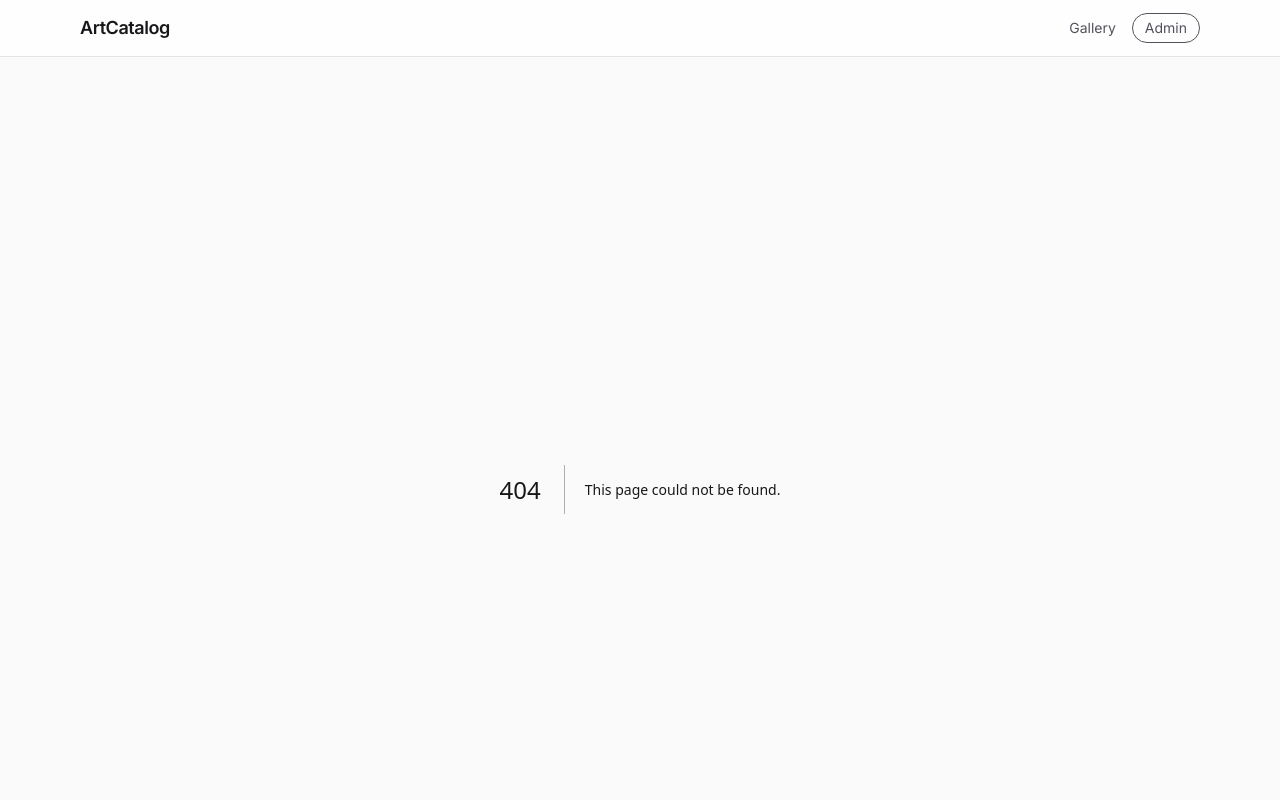
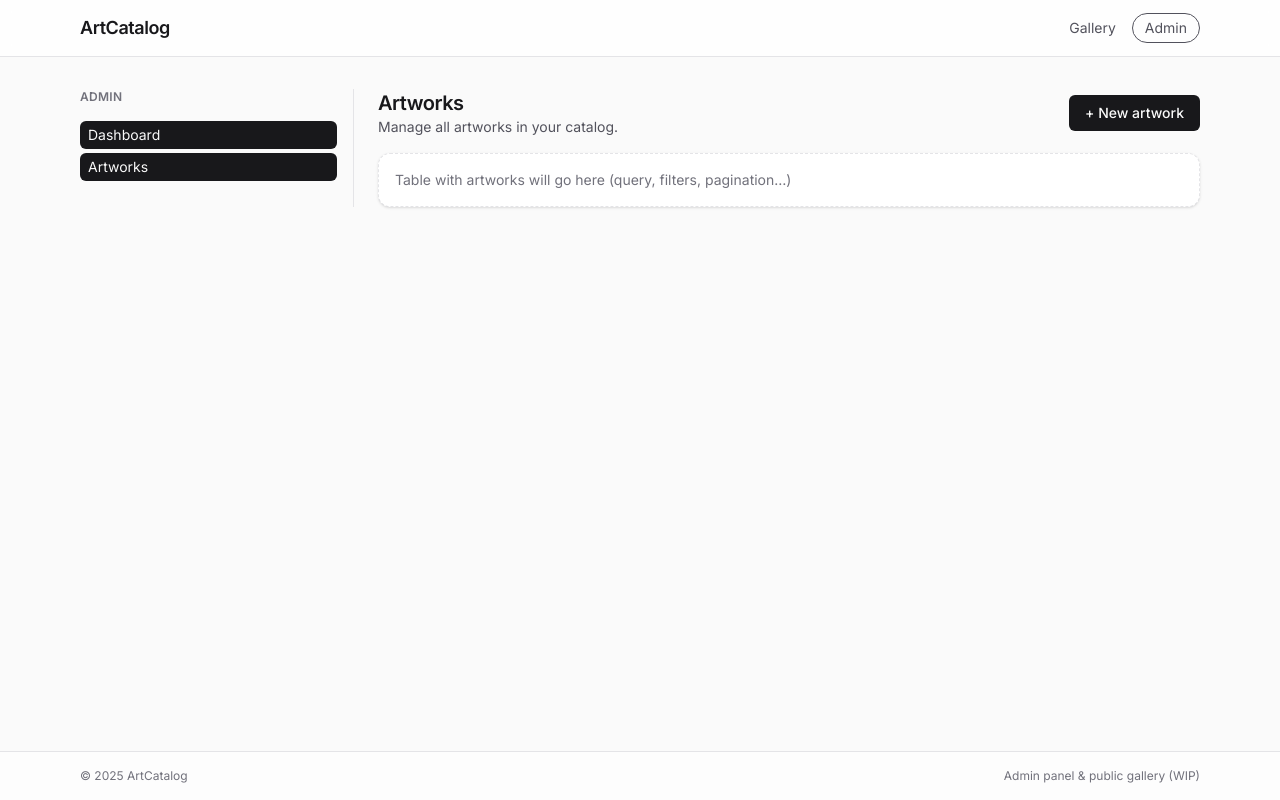
Before and after one commit to anita-tpj/art-catalog-fe, a Next.js app: page /admin/artworks in a window 1280 px wide. Before the commit this address had no page. Shown: the top 800 px of the page. Built offline with nearby package versions, Linux system fonts and the light colour scheme.

Commit message:
Create admin routes; Add UI components

```diff
--- /dev/null
+++ b/src/app/admin/artworks/new/page.tsx
@@ -0,0 +1,16 @@
+import { Card } from "@/components/ui/card";
+
+export default function NewArtworkPage() {
+  return (
+    <section className="space-y-4">
+      <h1 className="text-xl font-semibold tracking-tight">Create artwork</h1>
+      <p className="text-sm text-zinc-600 dark:text-zinc-400">
+        Add a new artwork to the catalog.
+      </p>
+
+      <Card className="text-sm text-zinc-500 dark:text-zinc-400 border-dashed">
+        Form for creating artwork will go here (RHForm + Zod + image upload).
+      </Card>
+    </section>
+  );
+}
--- /dev/null
+++ b/src/app/admin/artworks/page.tsx
@@ -0,0 +1,25 @@
+import Link from "next/link";
+import { Button } from "@/components/ui/button";
+import { Card } from "@/components/ui/card";
+
+export default function AdminArtworksPage() {
+  return (
+    <section className="space-y-4">
+      <header className="flex items-center justify-between gap-2">
+        <div>
+          <h1 className="text-xl font-semibold tracking-tight">Artworks</h1>
+          <p className="text-sm text-zinc-600 dark:text-zinc-400">
+            Manage all artworks in your catalog.
+          </p>
+        </div>
+        <Button asChild>
+          <Link href="/admin/artworks/new">+ New artwork</Link>
+        </Button>
+      </header>
+
+      <Card className="text-sm text-zinc-500 dark:text-zinc-400 border-dashed">
+        Table with artworks will go here (query, filters, pagination…)
+      </Card>
+    </section>
+  );
+}
--- /dev/null
+++ b/src/app/admin/layout.tsx
@@ -0,0 +1,19 @@
+import { PropsWithChildren } from "react";
+import { AdminSidebar } from "@/components/admin/AdminSidebar";
+
+export default function AdminLayout({ children }: PropsWithChildren) {
+  return (
+    <div className="grid gap-6 md:grid-cols-[.5fr_1.5fr]">
+      <aside className="border-r border-zinc-200 pr-4 dark:border-zinc-800">
+        <div className="mb-4">
+          <h2 className="text-xs font-semibold uppercase tracking-wide text-zinc-500 dark:text-zinc-400">
+            Admin
+          </h2>
+        </div>
+        <AdminSidebar />
+      </aside>
+
+      <div className="space-y-4">{children}</div>
+    </div>
+  );
+}
--- a/src/app/admin/page.tsx
+++ b/src/app/admin/page.tsx
@@ -1,20 +1,18 @@
-"use client";
-
-import { useArtworks } from "@/hooks/useArtWorks";
-
+import { Card } from "@/components/ui/card";
 
 export default function AdminDashboardPage() {
-  const { data, isLoading, error } = useArtworks();
+  return (
+    <section className="space-y-4">
+      <h1 className="text-2xl font-semibold tracking-tight">Admin dashboard</h1>
+      <p className="text-sm text-zinc-600 dark:text-zinc-400">
+        Quick overview of your catalog.
+      </p>
 
-  return (
-    <section>
-      <h1 className="text-2xl font-semibold tracking-tight">Admin dashboard</h1>
-
-      {isLoading && <p>Loading artworks…</p>}
-      {error && <p className="text-red-500">Error loading artworks</p>}
-      {data && (
-        <pre className="mt-4 text-xs">{JSON.stringify(data, null, 2)}</pre>
-      )}
+      <div className="grid gap-4 md:grid-cols-3">
+        <Card>Artworks count (soon)</Card>
+        <Card>Artists count (soon)</Card>
+        <Card>Categories count (soon)</Card>
+      </div>
     </section>
   );
 }
--- /dev/null
+++ b/src/components/admin/AdminSidebar.tsx
@@ -0,0 +1,37 @@
+"use client";
+
+import Link from "next/link";
+import { usePathname } from "next/navigation";
+import { cn } from "@/lib/utils";
+
+const items = [
+  { href: "/admin", label: "Dashboard" },
+  { href: "/admin/artworks", label: "Artworks" },
+  // kasnije: artists, categories, settings...
+];
+
+export function AdminSidebar() {
+  const pathname = usePathname();
+
+  return (
+    <nav className="flex flex-col gap-1 text-sm">
+      {items.map((item) => {
+        const active =
+          pathname === item.href || pathname.startsWith(item.href + "/");
+        return (
+          <Link
+            key={item.href}
+            href={item.href}
+            className={cn(
+              "rounded-md px-2 py-1 text-zinc-600 hover:bg-zinc-100 hover:text-zinc-900 dark:text-zinc-300 dark:hover:bg-zinc-800 dark:hover:text-zinc-50",
+              active &&
+                "bg-zinc-900 text-zinc-50 hover:bg-zinc-900 dark:bg-zinc-50 dark:text-zinc-950"
+            )}
+          >
+            {item.label}
+          </Link>
+        );
+      })}
+    </nav>
+  );
+}
--- /dev/null
+++ b/src/components/ui/button.tsx
@@ -0,0 +1,39 @@
+import { Slot } from "@radix-ui/react-slot";
+import * as React from "react";
+import { cn } from "@/lib/utils";
+
+export interface ButtonProps
+  extends React.ButtonHTMLAttributes<HTMLButtonElement> {
+  asChild?: boolean;
+  variant?: "primary" | "outline" | "ghost";
+  size?: "sm" | "md";
+}
+
+export function Button({
+  asChild,
+  variant = "primary",
+  size = "md",
+  className,
+  ...props
+}: ButtonProps) {
+  const Comp = asChild ? Slot : "button";
+
+  return (
+    <Comp
+      className={cn(
+        "inline-flex items-center justify-center rounded-md text-sm font-medium transition-colors focus-visible:outline-none focus-visible:ring-2 focus-visible:ring-offset-2 disabled:pointer-events-none disabled:opacity-50",
+        "focus-visible:ring-zinc-900 focus-visible:ring-offset-zinc-50 dark:focus-visible:ring-zinc-50 dark:focus-visible:ring-offset-zinc-950",
+        variant === "primary" &&
+          "bg-zinc-900 text-zinc-50 hover:bg-zinc-800 dark:bg-zinc-50 dark:text-zinc-950 dark:hover:bg-zinc-200",
+        variant === "outline" &&
+          "border border-zinc-300 bg-transparent hover:bg-zinc-100 dark:border-zinc-700 dark:hover:bg-zinc-800",
+        variant === "ghost" &&
+          "bg-transparent hover:bg-zinc-100 dark:hover:bg-zinc-800",
+        size === "sm" && "h-8 px-3",
+        size === "md" && "h-9 px-4",
+        className
+      )}
+      {...props}
+    />
+  );
+}
--- /dev/null
+++ b/src/components/ui/card.tsx
@@ -0,0 +1,16 @@
+import { cn } from "@/lib/utils";
+
+export function Card({
+  className,
+  ...props
+}: React.HTMLAttributes<HTMLDivElement>) {
+  return (
+    <div
+      className={cn(
+        "rounded-xl border border-zinc-200 bg-white p-4 shadow-sm dark:border-zinc-800 dark:bg-zinc-950",
+        className
+      )}
+      {...props}
+    />
+  );
+}
--- /dev/null
+++ b/src/components/ui/input.tsx
@@ -0,0 +1,25 @@
+import * as React from "react";
+import { cn } from "@/lib/utils";
+
+export interface InputProps
+  extends React.InputHTMLAttributes<HTMLInputElement> {}
+
+export const Input = React.forwardRef<HTMLInputElement, InputProps>(
+  ({ className, type, ...props }, ref) => {
+    return (
+      <input
+        type={type}
+        className={cn(
+          "flex h-9 w-full rounded-md border border-zinc-300 bg-white px-3 py-1 text-sm shadow-sm",
+          "placeholder:text-zinc-400 focus-visible:outline-none focus-visible:ring-2 focus-visible:ring-zinc-900 focus-visible:ring-offset-2",
+          "dark:border-zinc-700 dark:bg-zinc-950 dark:text-zinc-50 dark:placeholder:text-zinc-500 dark:focus-visible:ring-zinc-50 dark:focus-visible:ring-offset-zinc-950",
+          className
+        )}
+        ref={ref}
+        {...props}
+      />
+    );
+  }
+);
+
+Input.displayName = "Input";
--- /dev/null
+++ b/src/components/ui/label.tsx
@@ -0,0 +1,19 @@
+import * as React from "react";
+import * as RadixLabel from "@radix-ui/react-label";
+import { cn } from "@/lib/utils";
+
+export const Label = React.forwardRef<
+  React.ElementRef<typeof RadixLabel.Root>,
+  React.ComponentPropsWithoutRef<typeof RadixLabel.Root>
+>(({ className, ...props }, ref) => (
+  <RadixLabel.Root
+    ref={ref}
+    className={cn(
+      "text-sm font-medium text-zinc-700 dark:text-zinc-300",
+      className
+    )}
+    {...props}
+  />
+));
+
+Label.displayName = "Label";
```
